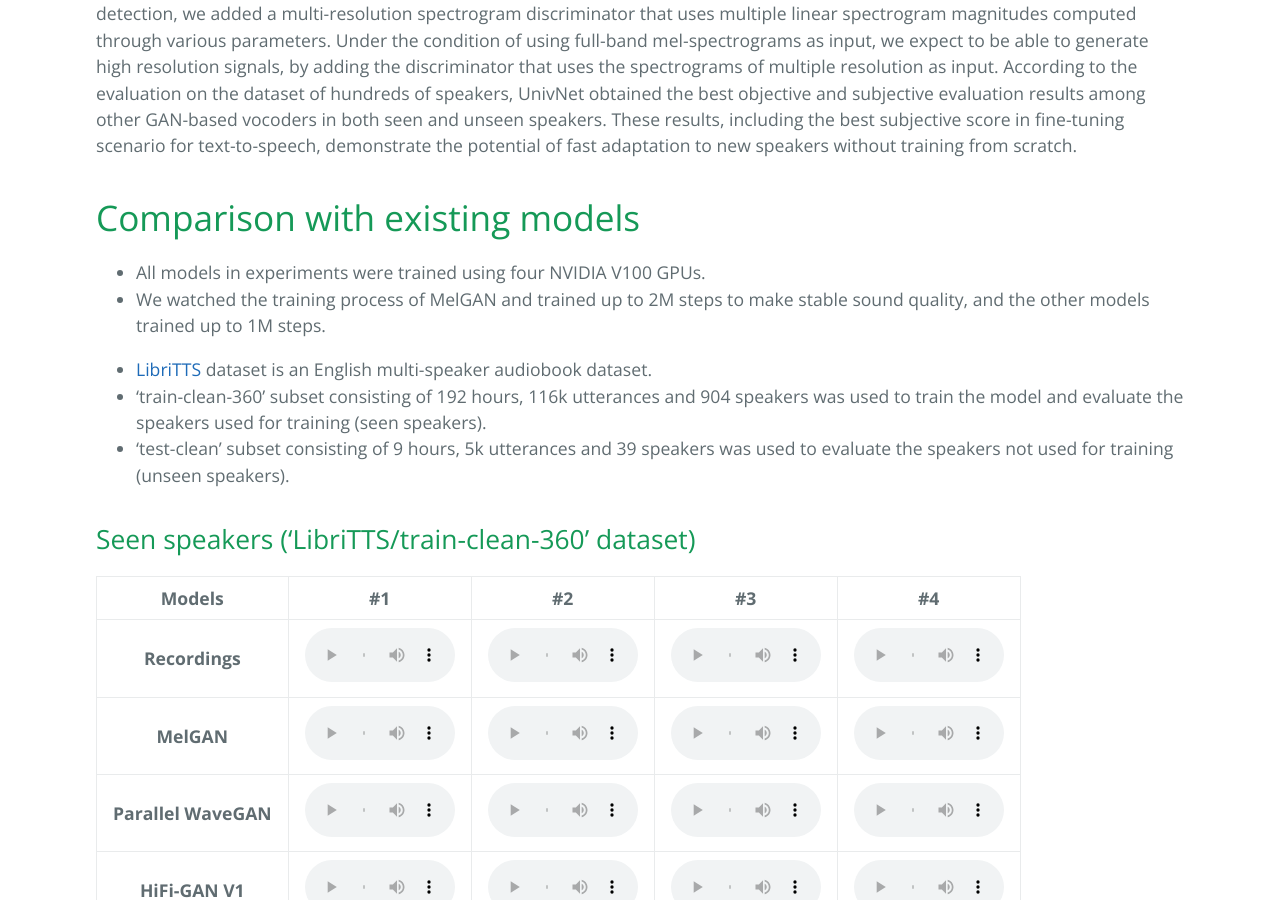
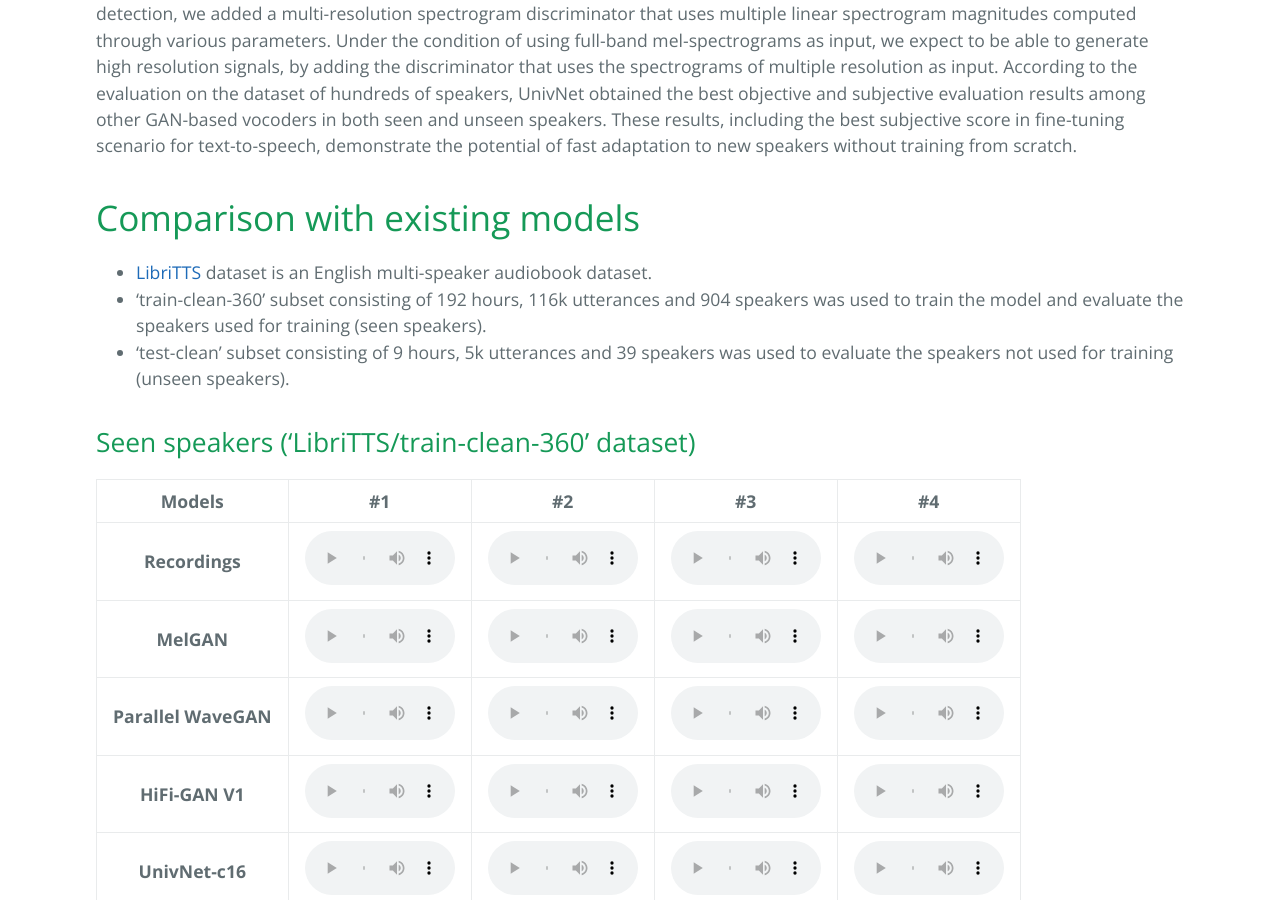
Before and after one commit to kallavinka8045/is2021, a Jekyll site: the page built from index.md, in a window 1280 px wide and 900 px high, scrolled down 2021 px. Built offline with Jekyll 4.4.1, drawn with Linux system fonts in a browser that asks for light colours; our own code applies the rules of GitHub Pages for plain Markdown files.

Commit message:
Update index.md

```diff
--- a/index.md
+++ b/index.md
@@ -10,9 +10,6 @@
 Most of neural vocoders use band-limited mel-spectrograms to generate waveforms. If full-band spectral features are used as input, the vocoder can be provided as much acoustic information as possible. However, in some models using full-band mel-spectrograms, an over-smoothing problem occurred in which non-sharp spectrograms were generated. To address the problem, We propose UnivNet, a neural vocoder that synthesizes high-fidelity waveform in real-time. Inspired by works in the field of voice activity detection, we added a multi-resolution spectrogram discriminator that uses multiple linear spectrogram magnitudes computed through various parameters. Under the condition of using full-band mel-spectrograms as input, we expect to be able to generate high resolution signals, by adding the discriminator that uses the spectrograms of multiple resolution as input. According to the evaluation on the dataset of hundreds of speakers, UnivNet obtained the best objective and subjective evaluation results among other GAN-based vocoders in both seen and unseen speakers. These results, including the best subjective score in fine-tuning scenario for text-to-speech, demonstrate the potential of fast adaptation to new speakers without training from scratch.
 
 # Comparison with existing models
-* All models in experiments were trained using four NVIDIA V100 GPUs.
-* We watched the training process of MelGAN and trained up to 2M steps to make stable sound quality, and the other models trained up to 1M steps.
-
 * [LibriTTS](https://openslr.org/60/) dataset is an English multi-speaker audiobook dataset.
 * ‘train-clean-360’ subset consisting of 192 hours, 116k utterances and 904 speakers was used to train the model and evaluate the speakers used for training (seen speakers).
 * ‘test-clean’ subset consisting of 9 hours, 5k utterances and 39 speakers was used to evaluate the speakers not used for training (unseen speakers).
```
